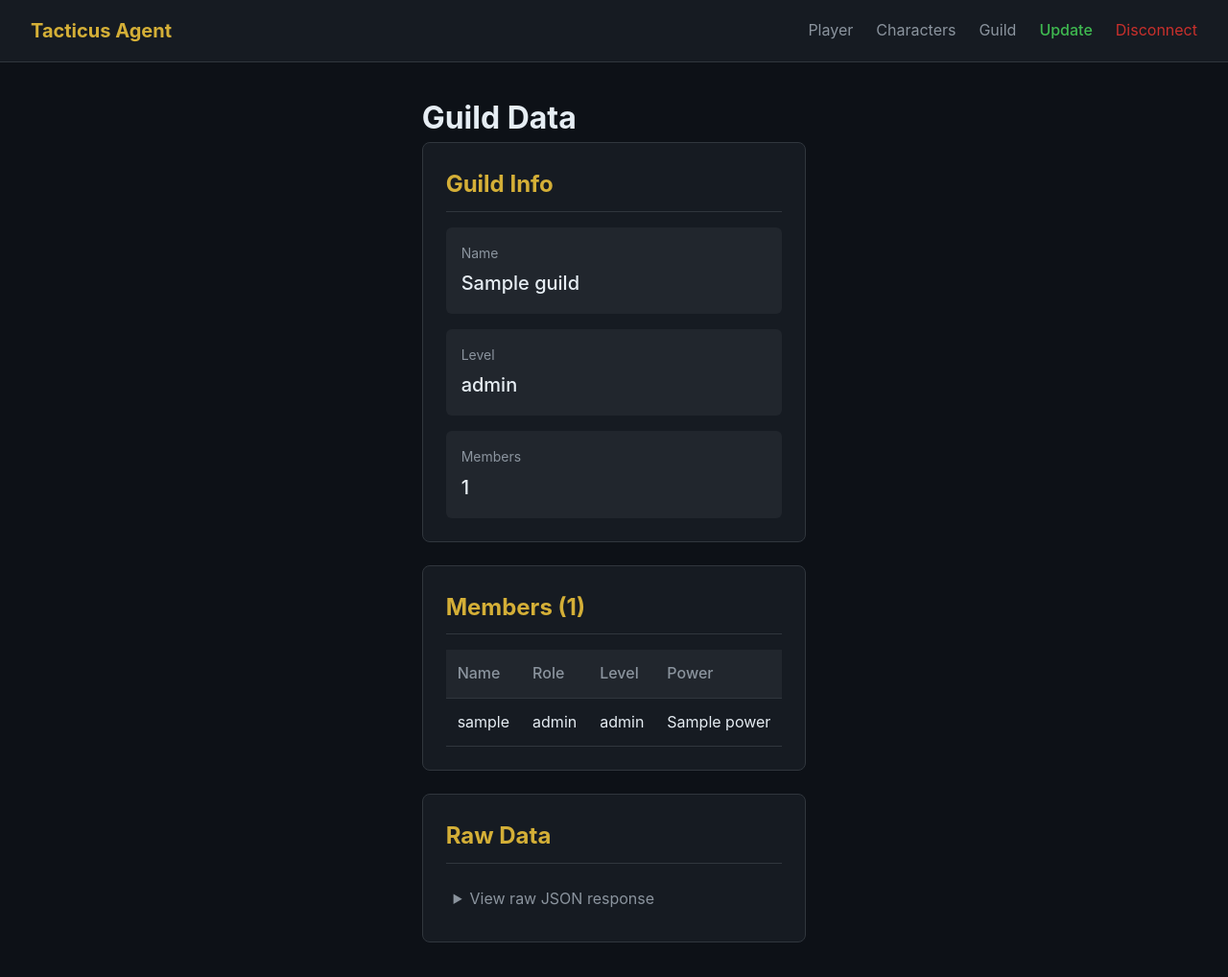
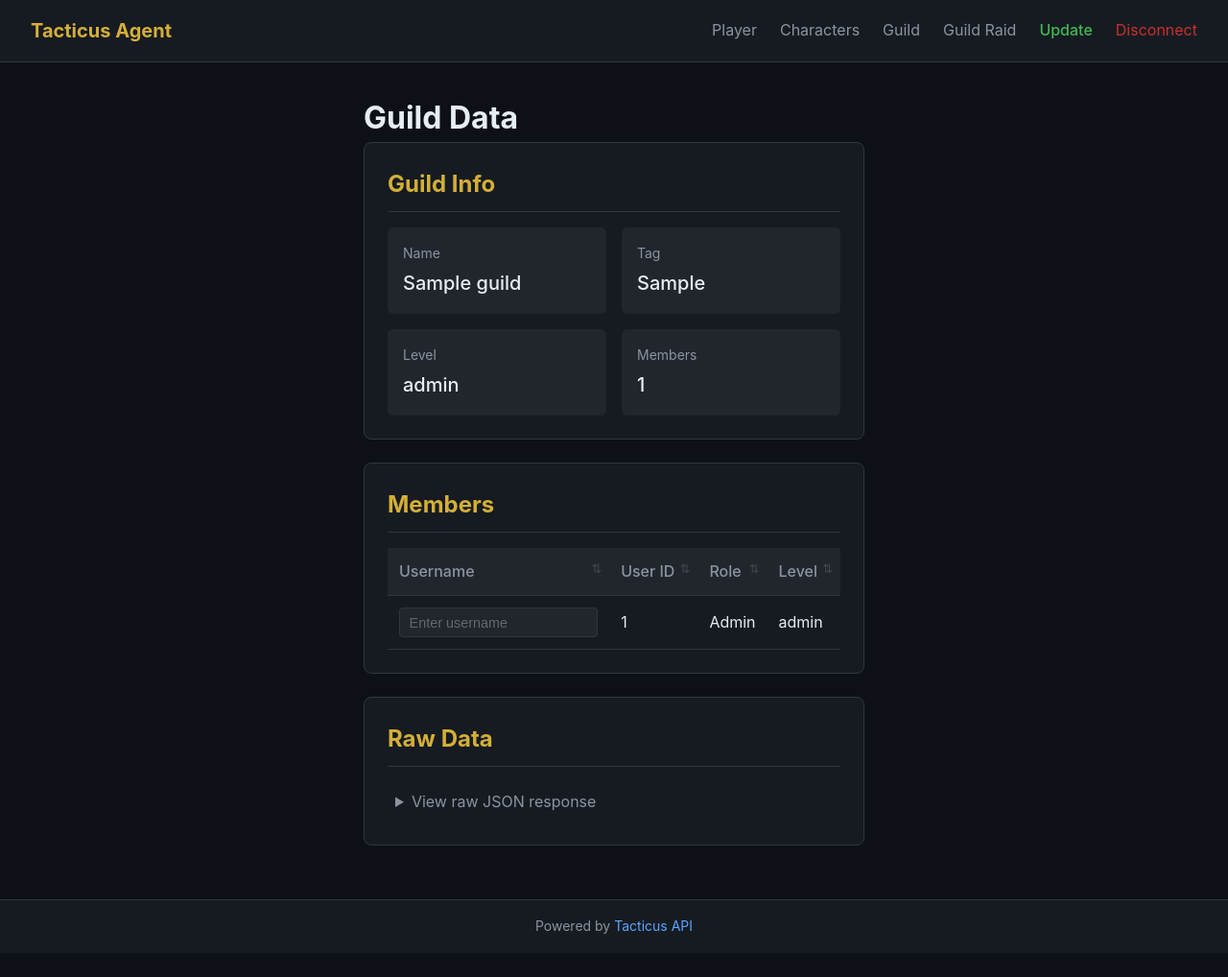
Before and after one commit to mmalkus/TacticusAgent, a Flask app: template templates/guild.html in a window 1280 px wide. Shown: the top 1018 px of the page at 96% size. After the commit the page ends 973 px from the top, so only its background shows below. Run offline with Flask 3, Linux system fonts and the light colour scheme; the visitor is signed in with stand-in values (Sample User, id 1); the template is opened without the code that fills it: most values are stand-ins (such as "Sample title", 1, 10 or a date in 2020).

Commit message:
Add Guild Raid page with boss stats and per-player breakdown
- Add Guild Raid navigation and page with damage per boss table
- Show boss stats: rarity, tier count, min/avg/max damage, stddev
- Add clickable boss names linking to per-player damage breakdown
- Add Guild members page with editable usernames stored in JSON
- Update Player page to show player name and guild
- Add sortable table columns with visual indicators
- Fetch and cache guild raid data from API

Co-Authored-By: Claude Opus 4.5 <noreply@anthropic.com>

```diff
--- a/app.py
+++ b/app.py
@@ -3,6 +3,7 @@ import requests
 import os
 import json
 import re
+import statistics
 from datetime import datetime
 from dotenv import load_dotenv, set_key
 
@@ -10,6 +11,8 @@ ENV_FILE = os.path.join(os.path.dirname(__file__), '.env')
 DATA_DIR = os.path.join(os.path.dirname(__file__), 'data')
 PLAYER_CACHE_FILE = os.path.join(DATA_DIR, 'player.json')
 GUILD_CACHE_FILE = os.path.join(DATA_DIR, 'guild.json')
+GUILD_RAID_CACHE_FILE = os.path.join(DATA_DIR, 'guild_raid.json')
+USERNAMES_FILE = os.path.join(DATA_DIR, 'usernames.json')
 
 load_dotenv(ENV_FILE)
 
@@ -142,6 +145,23 @@ def load_cached_data(filepath):
     return None, None
 
 
+def load_usernames():
+    """Load usernames mapping from file."""
+    ensure_data_dir()
+    if os.path.exists(USERNAMES_FILE):
+        with open(USERNAMES_FILE, 'r') as f:
+            return json.load(f)
+    return {}
+
+
+def save_username(user_id, username):
+    """Save a username for a user ID."""
+    usernames = load_usernames()
+    usernames[user_id] = username
+    with open(USERNAMES_FILE, 'w') as f:
+        json.dump(usernames, f, indent=2)
+
+
 def save_api_key(api_key):
     """Save API key to .env file."""
     set_key(ENV_FILE, 'TACTICUS_API_KEY', api_key)
@@ -230,6 +250,34 @@ def fetch_guild_data(use_cache=True):
         return None, f'Connection error: {str(e)}', None
 
 
+def fetch_guild_raid_data(use_cache=True):
+    """Fetch guild raid data from cache or Tacticus API."""
+    if use_cache:
+        data, updated_at = load_cached_data(GUILD_RAID_CACHE_FILE)
+        if data:
+            return data, None, updated_at
+
+    headers = get_api_headers()
+    if not headers:
+        return None, 'No API key set', None
+
+    try:
+        response = requests.get(f'{TACTICUS_API_BASE}/guildRaid', headers=headers, timeout=30)
+        if response.status_code == 200:
+            data = response.json()
+            save_cached_data(GUILD_RAID_CACHE_FILE, data)
+            _, updated_at = load_cached_data(GUILD_RAID_CACHE_FILE)
+            return data, None, updated_at
+        elif response.status_code == 403:
+            return None, 'Invalid API key or insufficient permissions (Guild Raid scope required)', None
+        elif response.status_code == 404:
+            return None, 'No active guild raid', None
+        else:
+            return None, f'API error: {response.status_code}', None
+    except requests.RequestException as e:
+        return None, f'Connection error: {str(e)}', None
+
+
 @app.route('/', methods=['GET', 'POST'])
 def index():
     """Home page - enter API key."""
@@ -268,7 +316,11 @@ def player():
         flash(f'Error fetching player data: {error}', 'error')
         return redirect(url_for('index'))
 
-    return render_template('player.html', player=data, updated_at=updated_at)
+    # Also fetch guild data for display
+    guild_data, _, _ = fetch_guild_data()
+    guild_raid_data, _, _ = fetch_guild_raid_data()
+
+    return render_template('player.html', player=data, guild=guild_data, guild_raid=guild_raid_data, updated_at=updated_at)
 
 
 @app.route('/guild')
@@ -281,9 +333,157 @@ def guild():
     data, error, updated_at = fetch_guild_data()
     if error:
         flash(f'Error fetching guild data: {error}', 'error')
-        return render_template('guild.html', guild=None, error=error, updated_at=updated_at)
+        return render_template('guild.html', guild=None, usernames={}, error=error, updated_at=updated_at)
 
-    return render_template('guild.html', guild=data, updated_at=updated_at)
+    usernames = load_usernames()
+    return render_template('guild.html', guild=data, usernames=usernames, updated_at=updated_at)
+
+
+@app.route('/api/username', methods=['POST'])
+def api_save_username():
+    """API endpoint to save a username for a user ID."""
+    data = request.get_json()
+    user_id = data.get('user_id')
+    username = data.get('username', '')
+
+    if not user_id:
+        return {'error': 'user_id is required'}, 400
+
+    save_username(user_id, username)
+    return {'success': True, 'user_id': user_id, 'username': username}
+
+
+@app.route('/guild-raid')
+def guild_raid():
+    """Display guild raid data."""
+    if not get_api_key():
+        flash('Please enter your API key first', 'error')
+        return redirect(url_for('index'))
+
+    data, error, updated_at = fetch_guild_raid_data()
+    if error:
+        flash(f'Error fetching guild raid data: {error}', 'error')
+        return render_template('guild_raid.html', raid=None, bosses=[], error=error, updated_at=updated_at)
+
+    # Aggregate damage by boss type + rarity + set
+    boss_data = {}
+    entries = data.get('entries', [])
+    for entry in entries:
+        boss_type = entry.get('type', 'Unknown')
+        rarity = entry.get('rarity', 'Unknown')
+        boss_set = entry.get('set', 0)
+        tier = entry.get('tier', 0)
+        damage = entry.get('damageDealt', 0)
+        damage_type = entry.get('damageType', '')
+
+        key = (boss_type, rarity, boss_set)
+
+        if key in boss_data:
+            boss_data[key]['damage'] += damage
+            boss_data[key]['tiers'].add(tier)
+            if damage_type != 'Bomb':
+                boss_data[key]['damage_values'].append(damage)
+        else:
+            boss_data[key] = {
+                'name': boss_type,
+                'damage': damage,
+                'rarity': rarity,
+                'set': boss_set,
+                'tiers': {tier},
+                'damage_values': [damage] if damage_type != 'Bomb' else []
+            }
+
+    # Calculate tier count, average, stddev, min and max
+    for boss in boss_data.values():
+        boss['tier_count'] = len(boss['tiers'])
+        del boss['tiers']
+
+        values = boss['damage_values']
+        if len(values) >= 1:
+            boss['avg_damage'] = statistics.mean(values)
+            boss['stddev'] = statistics.stdev(values) if len(values) >= 2 else 0
+            boss['min_damage'] = min(values)
+            boss['max_damage'] = max(values)
+        else:
+            boss['avg_damage'] = 0
+            boss['stddev'] = 0
+            boss['min_damage'] = 0
+            boss['max_damage'] = 0
+        del boss['damage_values']
+
+    # Convert to sorted list (by rarity descending, then set descending, then damage descending)
+    rarity_order = {'Common': 0, 'Uncommon': 1, 'Rare': 2, 'Epic': 3, 'Legendary': 4, 'Mythic': 5}
+    bosses = list(boss_data.values())
+    bosses.sort(key=lambda x: (-rarity_order.get(x['rarity'], 99), -x['set'], -x['damage']))
+
+    return render_template('guild_raid.html', raid=data, bosses=bosses, updated_at=updated_at)
+
+
+@app.route('/guild-raid/boss/<boss_type>/<rarity>/<int:boss_set>')
+def guild_raid_boss(boss_type, rarity, boss_set):
+    """Display per-player stats for a specific boss."""
+    if not get_api_key():
+        flash('Please enter your API key first', 'error')
+        return redirect(url_for('index'))
+
+    data, error, updated_at = fetch_guild_raid_data()
+    if error:
+        flash(f'Error fetching guild raid data: {error}', 'error')
+        return redirect(url_for('guild_raid'))
+
+    # Filter entries for this specific boss
+    entries = data.get('entries', [])
+    boss_entries = [e for e in entries if
+                    e.get('type') == boss_type and
+                    e.get('rarity') == rarity and
+                    e.get('set') == boss_set]
+
+    # Aggregate per player (excluding bomb damage for stats)
+    player_data = {}
+    for entry in boss_entries:
+        user_id = entry.get('userId', 'Unknown')
+        damage = entry.get('damageDealt', 0)
+        damage_type = entry.get('damageType', '')
+
+        if user_id not in player_data:
+            player_data[user_id] = {
+                'user_id': user_id,
+                'total_damage': 0,
+                'damage_values': [],
+                'attack_count': 0
+            }
+
+        player_data[user_id]['total_damage'] += damage
+        if damage_type != 'Bomb':
+            player_data[user_id]['damage_values'].append(damage)
+            player_data[user_id]['attack_count'] += 1
+
+    # Calculate stats per player
+    usernames = load_usernames()
+    players = []
+    for user_id, pdata in player_data.items():
+        values = pdata['damage_values']
+        player = {
+            'user_id': user_id,
+            'username': usernames.get(user_id, ''),
+            'total_damage': pdata['total_damage'],
+            'attack_count': pdata['attack_count'],
+            'avg_damage': statistics.mean(values) if values else 0,
+            'min_damage': min(values) if values else 0,
+            'max_damage': max(values) if values else 0
+        }
+        players.append(player)
+
+    # Sort by total damage descending
+    players.sort(key=lambda x: -x['total_damage'])
+
+    boss_info = {
+        'name': boss_type,
+        'rarity': rarity,
+        'set': boss_set
+    }
+
+    return render_template('guild_raid_boss.html', boss=boss_info, players=players, updated_at=updated_at)
 
 
 @app.route('/characters')
@@ -327,6 +527,11 @@ def update():
     if guild_data:
         flash('Guild data updated successfully!', 'success')
 
+    # Also try to update guild raid data
+    guild_raid_data, guild_raid_error, _ = fetch_guild_raid_data(use_cache=False)
+    if guild_raid_data:
+        flash('Guild raid data updated successfully!', 'success')
+
     # Redirect back to the referring page or player page
     return redirect(request.referrer or url_for('player'))
 
--- a/static/style.css
+++ b/static/style.css
@@ -431,6 +431,75 @@ a:hover {
     background-color: var(--bg-tertiary);
 }
 
+/* Sortable table headers */
+.sortable th[data-sort] {
+    cursor: pointer;
+    user-select: none;
+    position: relative;
+    padding-right: 1.5rem;
+}
+
+.sortable th[data-sort]:hover {
+    background-color: var(--bg-secondary);
+}
+
+.sortable th[data-sort]::after {
+    content: '⇅';
+    position: absolute;
+    right: 0.5rem;
+    opacity: 0.3;
+    font-size: 0.8rem;
+}
+
+.sortable th.sort-asc::after {
+    content: '↑';
+    opacity: 1;
+}
+
+.sortable th.sort-desc::after {
+    content: '↓';
+    opacity: 1;
+}
+
+/* Username input */
+.username-input {
+    background-color: var(--bg-tertiary);
+    border: 1px solid var(--border-color);
+    color: var(--text-primary);
+    padding: 0.4rem 0.6rem;
+    border-radius: 4px;
+    width: 100%;
+    min-width: 150px;
+    font-size: 0.9rem;
+    transition: border-color 0.2s, background-color 0.2s;
+}
+
+.username-input:focus {
+    outline: none;
+    border-color: var(--accent-blue);
+}
+
+.username-input::placeholder {
+    color: var(--text-secondary);
+    opacity: 0.6;
+}
+
+.username-input.saved {
+    border-color: var(--accent-green);
+    background-color: rgba(63, 185, 80, 0.1);
+}
+
+/* Boss detail page */
+.boss-rarity {
+    display: inline-block;
+    margin-left: 1rem;
+    padding: 0.25rem 0.75rem;
+    background-color: var(--bg-tertiary);
+    border-radius: 4px;
+    color: var(--text-secondary);
+    font-size: 0.9rem;
+}
+
 /* Raw JSON */
 details {
     margin-top: 1rem;
--- a/templates/base.html
+++ b/templates/base.html
@@ -16,6 +16,7 @@
             <a href="{{ url_for('player') }}">Player</a>
             <a href="{{ url_for('characters') }}">Characters</a>
             <a href="{{ url_for('guild') }}">Guild</a>
+            <a href="{{ url_for('guild_raid') }}">Guild Raid</a>
             <a href="{{ url_for('update') }}" class="update-btn">Update</a>
             <a href="{{ url_for('disconnect') }}" class="disconnect">Disconnect</a>
             {% endif %}
--- a/templates/guild.html
+++ b/templates/guild.html
@@ -7,50 +7,63 @@
     <h1>Guild Data</h1>
 
     {% if guild %}
+    {% set guild_data = guild.get('guild', guild) %}
     <div class="data-section">
         <h2>Guild Info</h2>
         <div class="info-grid">
-            {% if guild.get('name') %}
+            {% if guild_data.get('name') %}
             <div class="info-item">
                 <span class="label">Name</span>
-                <span class="value">{{ guild.name }}</span>
+                <span class="value">{{ guild_data.name }}</span>
             </div>
             {% endif %}
-            {% if guild.get('level') %}
+            {% if guild_data.get('guildTag') %}
+            <div class="info-item">
+                <span class="label">Tag</span>
+                <span class="value">{{ guild_data.guildTag }}</span>
+            </div>
+            {% endif %}
+            {% if guild_data.get('level') %}
             <div class="info-item">
                 <span class="label">Level</span>
-                <span class="value">{{ guild.level }}</span>
+                <span class="value">{{ guild_data.level }}</span>
             </div>
             {% endif %}
-            {% if guild.get('memberCount') %}
+            {% if guild_data.get('members') %}
             <div class="info-item">
                 <span class="label">Members</span>
-                <span class="value">{{ guild.memberCount }}</span>
+                <span class="value">{{ guild_data.members|length }}</span>
             </div>
             {% endif %}
         </div>
     </div>
 
-    {% if guild.get('members') %}
+    {% if guild_data.get('members') %}
     <div class="data-section">
-        <h2>Members ({{ guild.members|length }})</h2>
+        <h2>Members</h2>
         <div class="members-table-wrapper">
-            <table class="members-table">
+            <table class="members-table sortable" id="members-table">
                 <thead>
                     <tr>
-                        <th>Name</th>
-                        <th>Role</th>
-                        <th>Level</th>
-                        <th>Power</th>
+                        <th data-sort="string">Username</th>
+                        <th data-sort="string">User ID</th>
+                        <th data-sort="role">Role</th>
+                        <th data-sort="number">Level</th>
                     </tr>
                 </thead>
                 <tbody>
-                    {% for member in guild.members %}
+                    {% for member in guild_data.members %}
                     <tr>
-                        <td>{{ member.get('username', member.get('id', 'Unknown')) }}</td>
-                        <td>{{ member.get('role', '-') }}</td>
-                        <td>{{ member.get('level', '-') }}</td>
-                        <td>{{ member.get('power', '-') }}</td>
+                        <td>
+                            <input type="text"
+                                   class="username-input"
+                                   data-user-id="{{ member.userId }}"
+                                   value="{{ usernames.get(member.userId, '') }}"
+                                   placeholder="Enter username">
+                        </td>
+                        <td>{{ member.userId }}</td>
+                        <td data-role="{{ member.role }}">{{ member.role | replace('_', ' ') | title }}</td>
+                        <td>{{ member.level }}</td>
                     </tr>
                     {% endfor %}
                 </tbody>
@@ -76,4 +89,82 @@
     <p class="error">No guild data available.</p>
     {% endif %}
 </div>
+
+<script>
+document.addEventListener('DOMContentLoaded', function() {
+    // Username saving
+    const usernameInputs = document.querySelectorAll('.username-input');
+    usernameInputs.forEach(input => {
+        input.addEventListener('change', async function() {
+            const userId = this.dataset.userId;
+            const username = this.value;
+
+            try {
+                const response = await fetch('/api/username', {
+                    method: 'POST',
+                    headers: {'Content-Type': 'application/json'},
+                    body: JSON.stringify({user_id: userId, username: username})
+                });
+
+                if (response.ok) {
+                    this.classList.add('saved');
+                    setTimeout(() => this.classList.remove('saved'), 1000);
+                }
+            } catch (error) {
+                console.error('Failed to save username:', error);
+            }
+        });
+    });
+
+    // Table sorting
+    const table = document.getElementById('members-table');
+    if (table) {
+        const headers = table.querySelectorAll('th[data-sort]');
+        const tbody = table.querySelector('tbody');
+
+        const roleOrder = {'LEADER': 0, 'CO_LEADER': 1, 'OFFICER': 2, 'MEMBER': 3};
+
+        let currentSort = {column: null, direction: 'asc'};
+
+        headers.forEach((header, index) => {
+            header.style.cursor = 'pointer';
+            header.addEventListener('click', () => {
+                const sortType = header.dataset.sort;
+                const direction = (currentSort.column === index && currentSort.direction === 'asc') ? 'desc' : 'asc';
+
+                const rows = Array.from(tbody.querySelectorAll('tr'));
+
+                rows.sort((a, b) => {
+                    let aVal, bVal;
+
+                    if (sortType === 'number') {
+                        aVal = parseFloat(a.cells[index].textContent) || 0;
+                        bVal = parseFloat(b.cells[index].textContent) || 0;
+                    } else if (sortType === 'role') {
+                        aVal = roleOrder[a.cells[index].dataset.role] ?? 99;
+                        bVal = roleOrder[b.cells[index].dataset.role] ?? 99;
+                    } else {
+                        // For username column, get value from input
+                        const aInput = a.cells[index].querySelector('input');
+                        const bInput = b.cells[index].querySelector('input');
+                        aVal = aInput ? aInput.value.toLowerCase() : a.cells[index].textContent.trim().toLowerCase();
+                        bVal = bInput ? bInput.value.toLowerCase() : b.cells[index].textContent.trim().toLowerCase();
+                    }
+
+                    if (aVal < bVal) return direction === 'asc' ? -1 : 1;
+                    if (aVal > bVal) return direction === 'asc' ? 1 : -1;
+                    return 0;
+                });
+
+                rows.forEach(row => tbody.appendChild(row));
+
+                headers.forEach(h => h.classList.remove('sort-asc', 'sort-desc'));
+                header.classList.add(direction === 'asc' ? 'sort-asc' : 'sort-desc');
+
+                currentSort = {column: index, direction};
+            });
+        });
+    }
+});
+</script>
 {% endblock %}
```
Also changed, not shown: templates/guild_raid.html (added, +136 -0 lines), templates/guild_raid_boss.html (added, +107 -0 lines), templates/player.html (+11 -14 lines).
